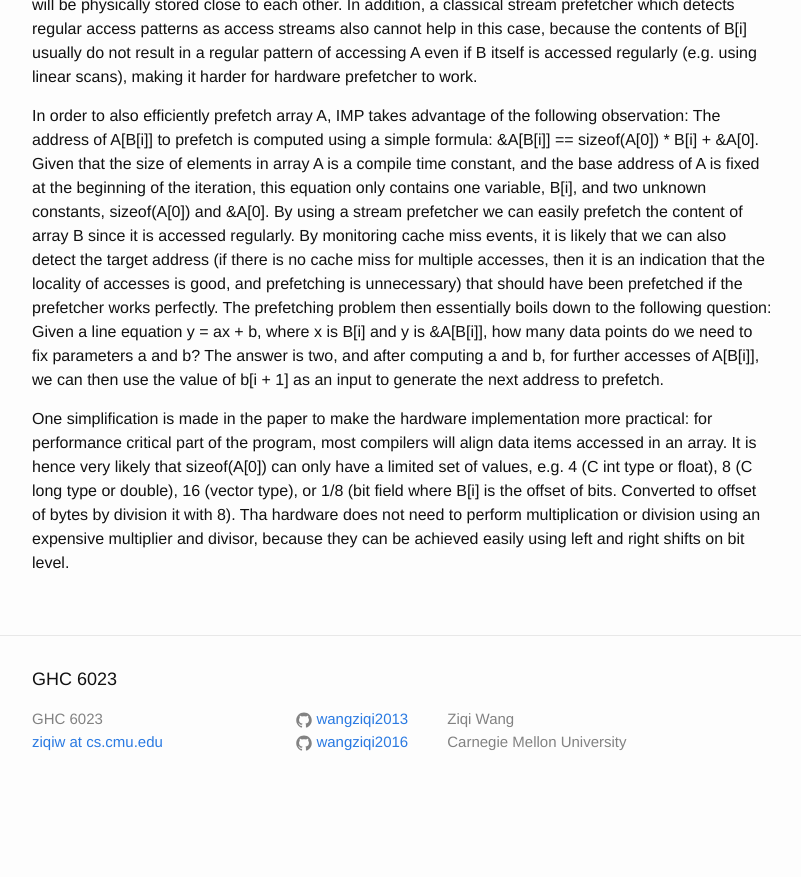
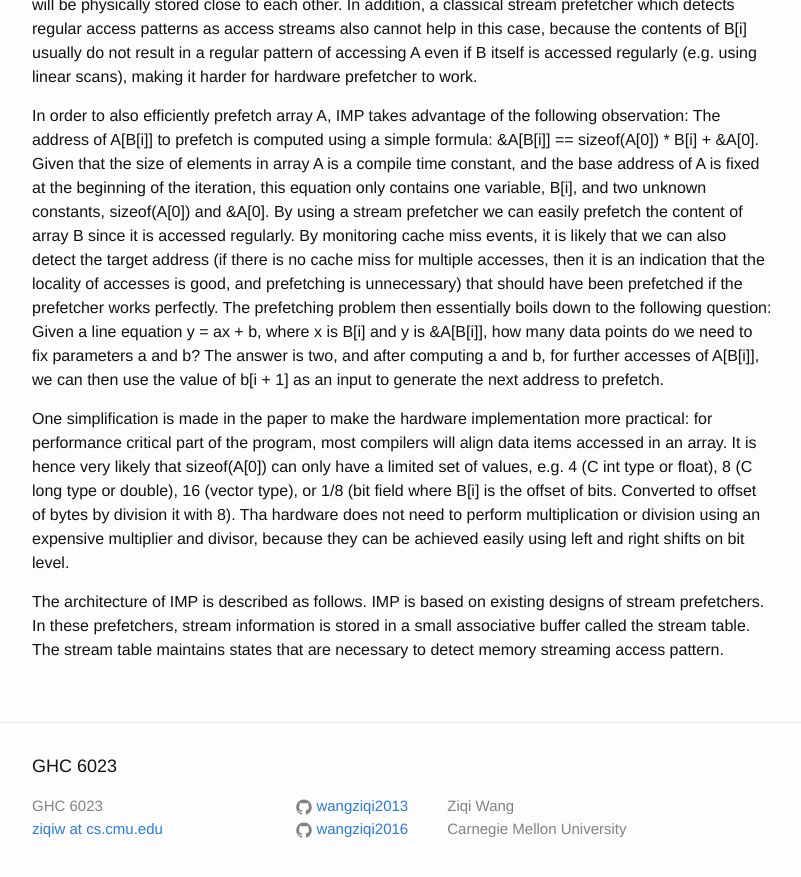
Before and after one commit to wangziqi2013/wangziqi2013.github.io, a Jekyll site: the page built from _posts/2019-01-07-imp.markdown, in a window 1280 px wide and 900 px high, scrolled down 625 px. Shown: the top 877 px of the window, without its empty margins (238-1039 px from the left). Built offline with Jekyll 4.4.1, drawn with Linux system fonts in a browser that asks for light colours; before the commit the page ends 1438 px from its top, so only the background shows below that.

Commit message:
Working on stream table

```diff
--- a/_posts/2019-01-07-imp.markdown
+++ b/_posts/2019-01-07-imp.markdown
@@ -42,3 +42,7 @@ can only have a limited set of values, e.g. 4 (C int type or float), 8 (C long t
 where B\[i\] is the offset of bits. Converted to offset of bytes by division it with 8). Tha hardware does not need to perform
 multiplication or division using an expensive multiplier and divisor, because they can be achieved easily using left
 and right shifts on bit level.
+
+The architecture of IMP is described as follows. IMP is based on existing designs of stream prefetchers. In these prefetchers,
+stream information is stored in a small associative buffer called the stream table. The stream table maintains states that
+are necessary to detect memory streaming access pattern.
```
